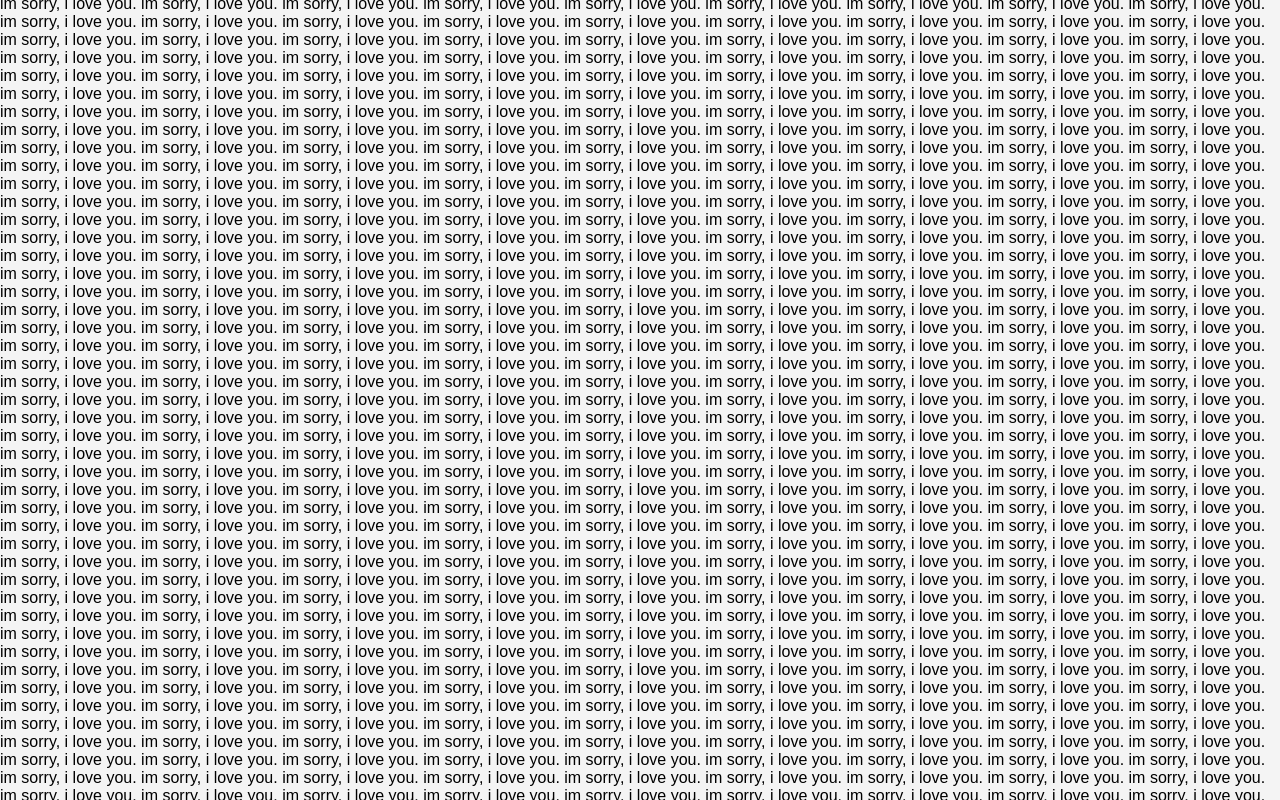
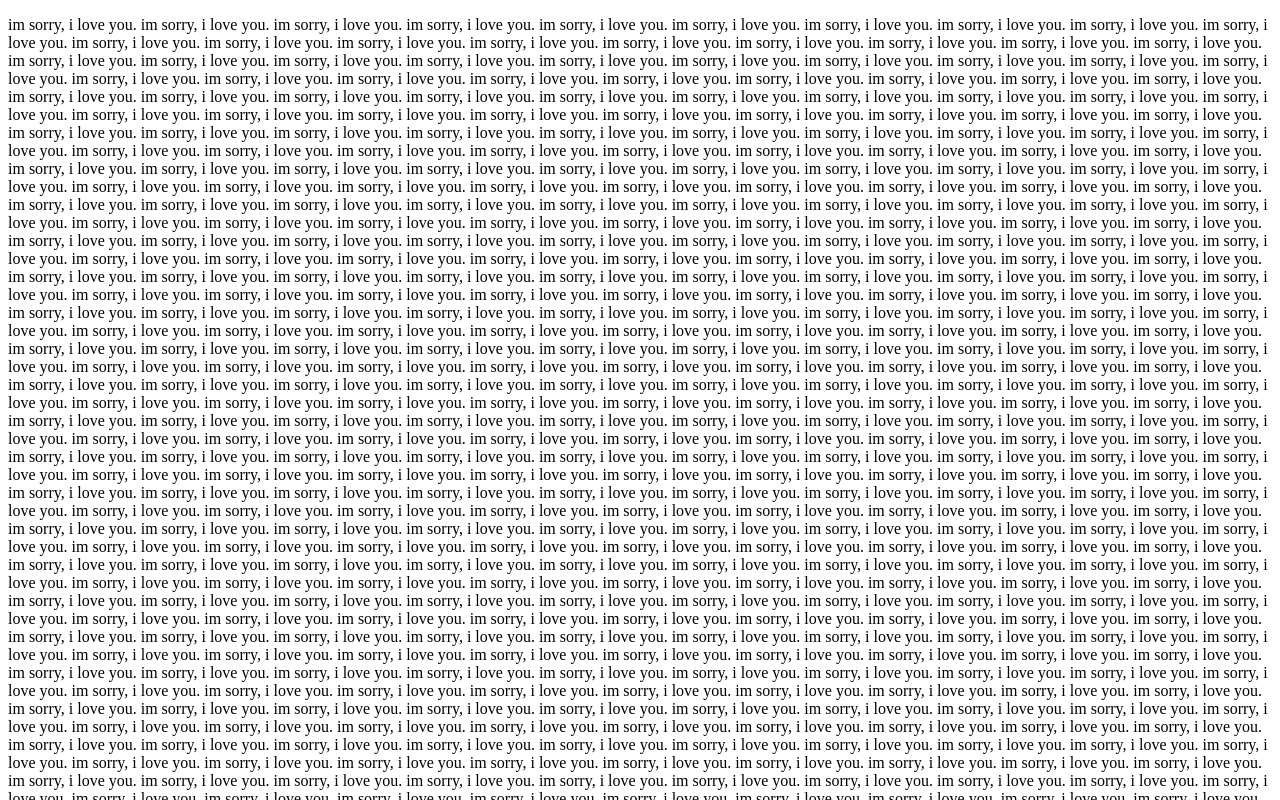
Before and after one commit to rayy-mlsceu/sorry, a plain HTML site: page index.html in a window 1280 px wide. Shown: the top 800 px of the page. Drawn offline with Linux system fonts and the light colour scheme.

Commit message:
index.html

```diff
--- a/index.html
+++ b/index.html
@@ -1,11 +1,15 @@
+<!DOCTYPE html>
+<html lang="en">
 <head>
-	<link rel="stylesheet" href="./main.css">
+    <meta charset="UTF-8">
+    <meta name="viewport" content="width=device-width, initial-scale=1.0">
+    <title>Text Through Image</title>
+    <link rel="stylesheet" href="styles.css">
 </head>
-
 <body>
-	<p>
-
-im sorry, i love you. im sorry, i love you. im sorry, i love you. im sorry, i love you. im sorry, i love you. im sorry, i love you. im sorry, i love you.
+    <div class="text-overlay">
+        <p>
+		im sorry, i love you. im sorry, i love you. im sorry, i love you. im sorry, i love you. im sorry, i love you. im sorry, i love you. im sorry, i love you.
 im sorry, i love you. im sorry, i love you. im sorry, i love you. im sorry, i love you. im sorry, i love you. im sorry, i love you. im sorry, i love you.
 im sorry, i love you. im sorry, i love you. im sorry, i love you. im sorry, i love you. im sorry, i love you. im sorry, i love you. im sorry, i love you.
 im sorry, i love you. im sorry, i love you. im sorry, i love you. im sorry, i love you. im sorry, i love you. im sorry, i love you. im sorry, i love you.
@@ -518,6 +522,7 @@ im sorry, i love you. im sorry, i love you. im sorry, i love you. im sorry, i lo
 im sorry, i love you. im sorry, i love you. im sorry, i love you. im sorry, i love you. im sorry, i love you. im sorry, i love you. im sorry, i love you.
 im sorry, i love you. im sorry, i love you. im sorry, i love you. im sorry, i love you. im sorry, i love you. im sorry, i love you. im sorry, i love you.
 
-
 	</p>
+    </div>
 </body>
+</html>
```
